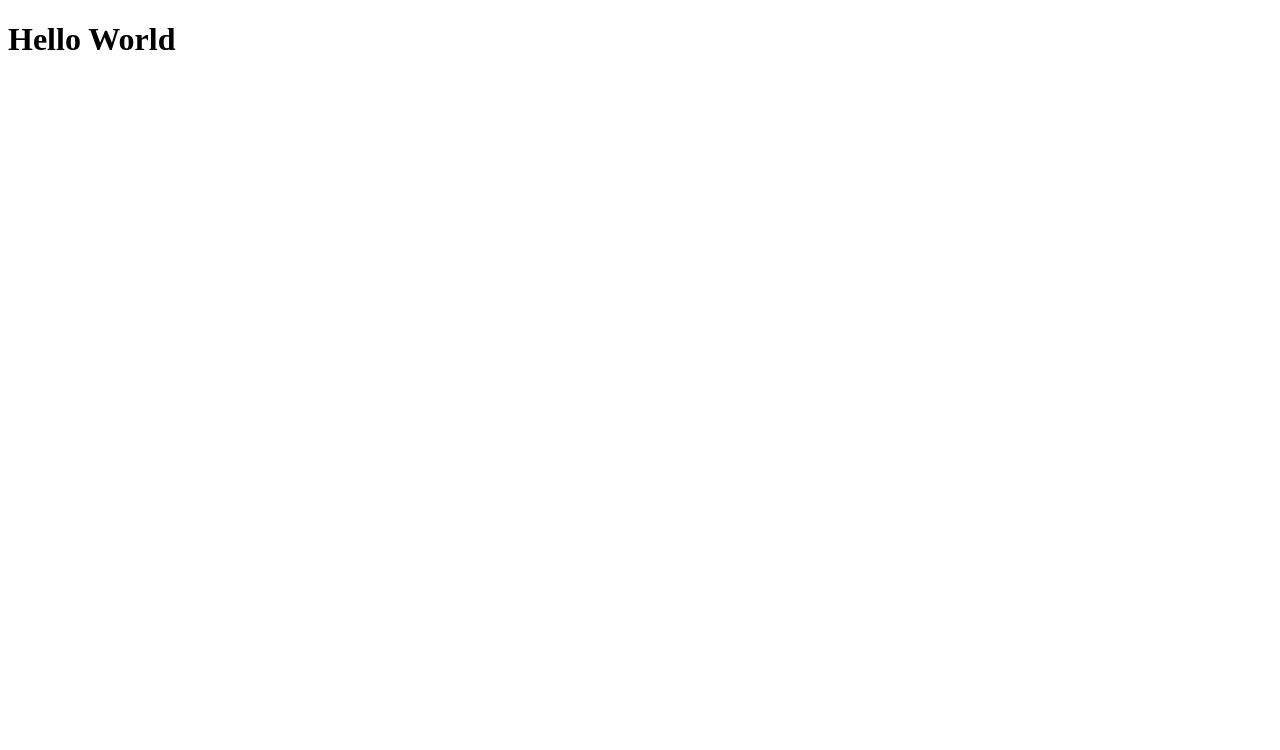
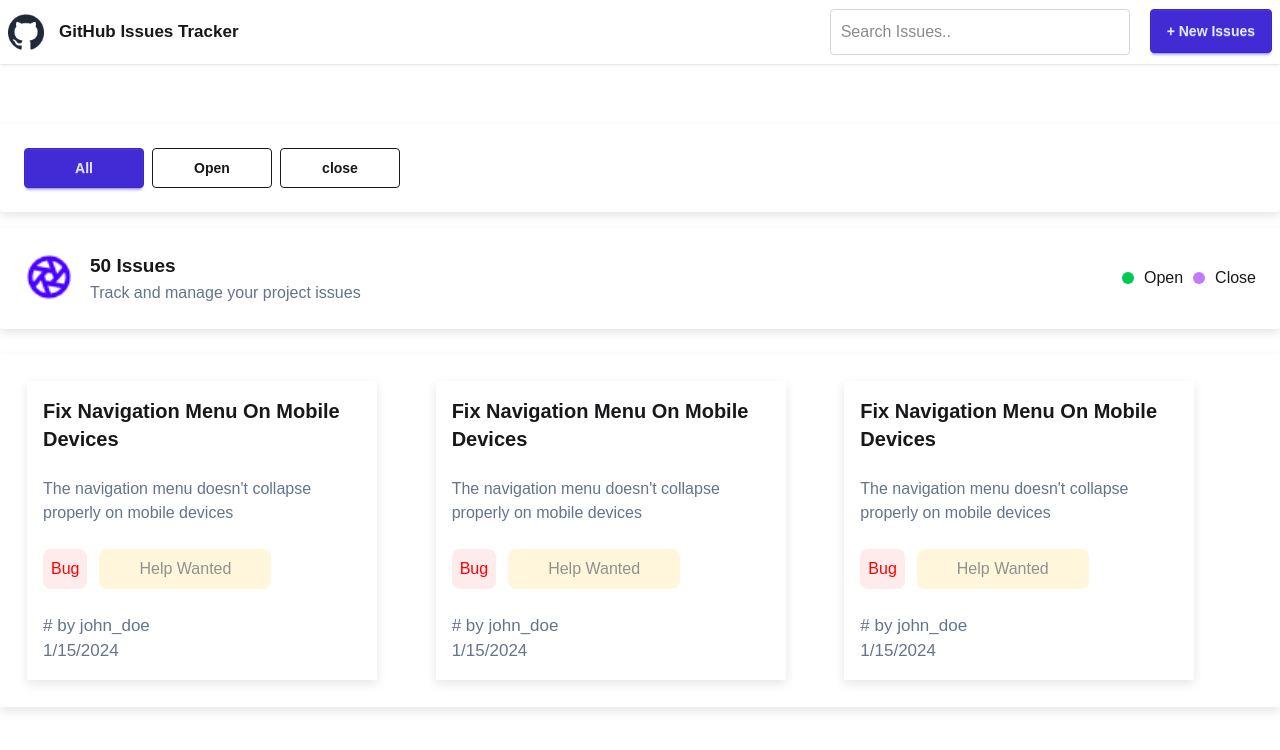
Before and after one commit to Saif205-svg/assignment-05-github-issue-tracker, a plain HTML site: page issue.html in a window 1280 px wide. Drawn offline with nearby package versions, Linux system fonts and the light colour scheme.

Commit message:
added card section

```diff
--- a/issue.html
+++ b/issue.html
@@ -1,11 +1,97 @@
 <!DOCTYPE html>
 <html lang="en">
+
 <head>
     <meta charset="UTF-8">
     <meta name="viewport" content="width=device-width, initial-scale=1.0">
     <title>Github Issuee</title>
+    <link rel="stylesheet" href="style.css">
+    <!-- daisyui & Tailwind -->
+    <link href="https://cdn.jsdelivr.net/npm/daisyui@5" rel="stylesheet" type="text/css" />
+    <script src="https://cdn.jsdelivr.net/npm/@tailwindcss/browser@4"></script>
+
 </head>
-<body>
-    <h1>Hello World</h1>
+
+<body class="font-gheist">
+    <!-- navbar -->
+    <div class="navbar flex justify-between mx-auto bg-base-100 shadow-sm">
+        <div class="sm:flex items-center sm:gap-[15px]">
+            <img class="w-[36px]" src="assets/github-logo.png" alt="">
+            <p class="font-semibold text-[17px]">GitHub Issues Tracker</p>
+        </div>
+        <div class="flex gap-5">
+            <input type="search" placeholder="Search Issues.." class="p-[10px] border-gray-300 rounded-sm w-[300px]">
+            <button class="btn btn-primary h-[44px]">+ New Issues</button>
+        </div>
+
+    </div>
+
+    <!-- btn section -->
+
+    <section
+        class="mt-[60px] bg-white shadow-[0_4px_10px_rgba(0,0,0,0.1)] p-[24px] max-w-[1300px] mx-auto rounded flex gap-[8px]">
+        <button class="w-[120px] btn btn-primary">All</button>
+        <button class="btn w-[120px] btn-outline">Open</button>
+        <button class="btn w-[120px] btn-outline">close</button>
+    </section>
+
+    <section
+        class="flex justify-between mt-[16px] bg-white shadow-[0_4px_10px_rgba(0,0,0,0.1)] p-[24px] max-w-[1300px] mx-auto rounded ">
+        <div class="flex gap-4">
+            <img class="w-[50px] h-[50px]" src="assets/Aperture.png" alt="">
+            <div>
+                <h4 class="font-semibold text-[19px]">50 Issues</h4>
+                <p class="text-[#64748B]">Track and manage your project issues</p>
+            </div>
+        </div>
+        <div class="flex text-center items-center gap-[10px]">
+            <span class="w-3 h-3 rounded-full bg-green-500 inline-block"></span>
+            <p>Open</p>
+            <span class="w-3 h-3 rounded-full bg-purple-400 inline-block"></span>
+            <p>Close</p>
+        </div>
+    </section>
+
+    <!-- loaded data from api -->
+    <section class="mt-[25px] mx-auto max-w-[1300px] grid grid-cols-3 p-[27px] bg-white shadow-[0_4px_10px_rgba(0,0,0,0.1)]">
+        <div class="p-[16px] max-w-[350px] space-y-6 bg-white shadow-[0_4px_10px_rgba(0,0,0,0.1)]">
+            <h3 class="font-semibold text-xl">Fix Navigation Menu On Mobile Devices</h3>
+            <p class="text-[#64748B]">The navigation menu doesn't collapse properly on mobile devices</p>
+            <div class="mt-[12px] flex gap-[12px]">
+                <span class=" rounded-lg  p-[8px] text-[red] bg-[#feecec]">Bug</span>
+                <span class="px-[40px] rounded-lg p-[8px] text-[#91918e]  bg-[#fff6db]">Help Wanted</span>
+            </div>
+            <div>
+                <p class="text-[#64748B] text-[17px]"># by john_doe</p>
+                <p class="text-[#64748B] text-[17px]">1/15/2024</p>
+            </div>
+        </div>
+        <div class="p-[16px] max-w-[350px] space-y-6 bg-white shadow-[0_4px_10px_rgba(0,0,0,0.1)]">
+            <h3 class="font-semibold text-xl">Fix Navigation Menu On Mobile Devices</h3>
+            <p class="text-[#64748B]">The navigation menu doesn't collapse properly on mobile devices</p>
+            <div class="mt-[12px] flex gap-[12px]">
+                <span class=" rounded-lg  p-[8px] text-[red] bg-[#feecec]">Bug</span>
+                <span class="px-[40px] rounded-lg p-[8px] text-[#91918e]  bg-[#fff6db]">Help Wanted</span>
+            </div>
+            <div>
+                <p class="text-[#64748B] text-[17px]"># by john_doe</p>
+                <p class="text-[#64748B] text-[17px]">1/15/2024</p>
+            </div>
+        </div>
+        <div class="p-[16px] max-w-[350px] space-y-6 bg-white shadow-[0_4px_10px_rgba(0,0,0,0.1)]">
+            <h3 class="font-semibold text-xl">Fix Navigation Menu On Mobile Devices</h3>
+            <p class="text-[#64748B]">The navigation menu doesn't collapse properly on mobile devices</p>
+            <div class="mt-[12px] flex gap-[12px]">
+                <span class=" rounded-lg  p-[8px] text-[red] bg-[#feecec]">Bug</span>
+                <span class="px-[40px] rounded-lg p-[8px] text-[#91918e]  bg-[#fff6db]">Help Wanted</span>
+            </div>
+            <div>
+                <p class="text-[#64748B] text-[17px]"># by john_doe</p>
+                <p class="text-[#64748B] text-[17px]">1/15/2024</p>
+            </div>
+        </div>
+
+    </section>
 </body>
+
 </html>
```
